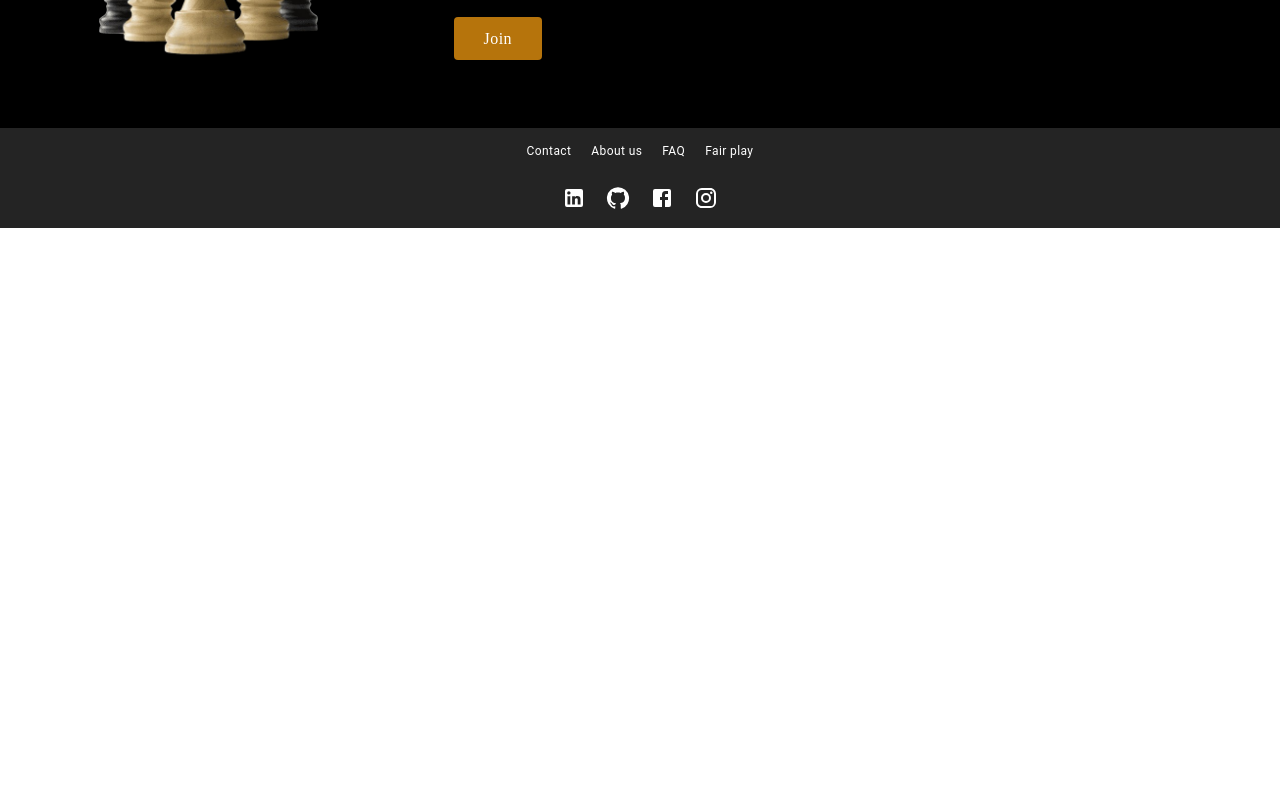
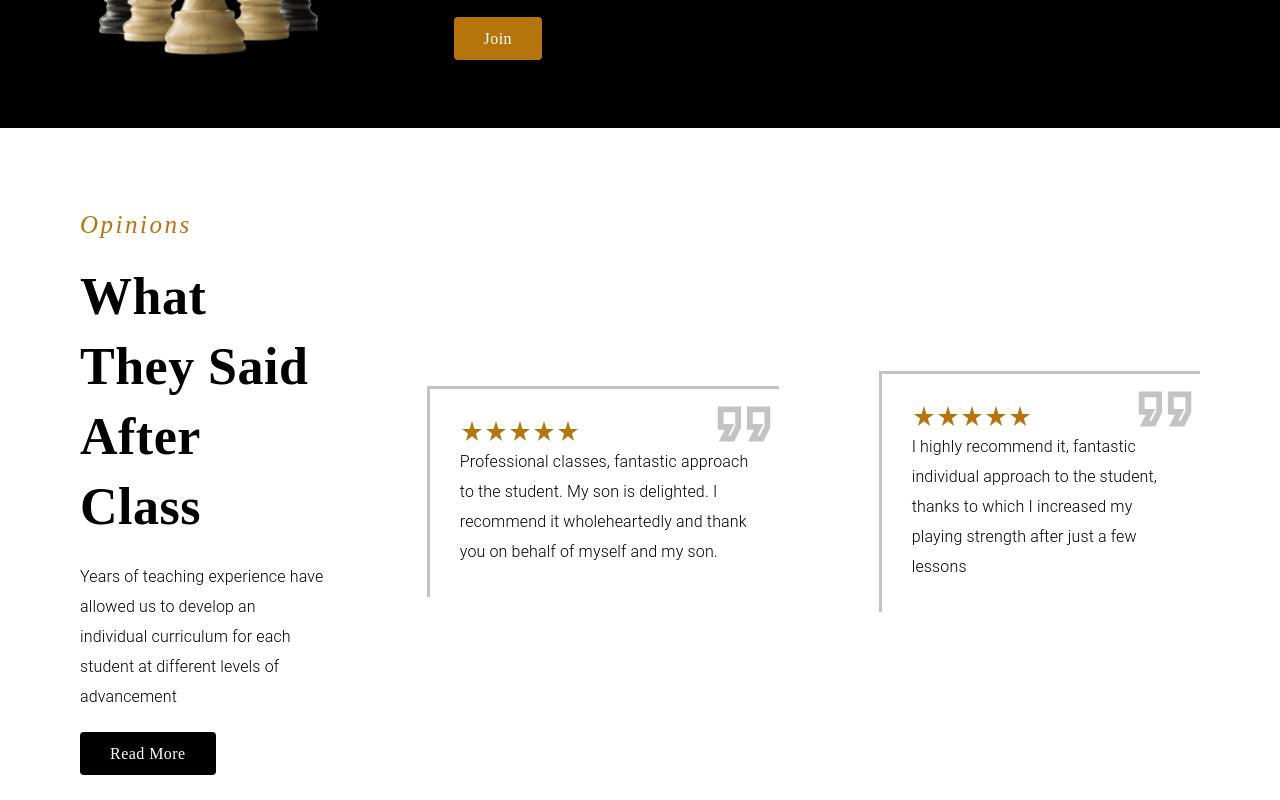
Before and after one commit to sinet77/Chess_Academy, a React (Vite) app: page /courses/private-lesson in a window 1280 px wide. Shown: the part 1500-2300 px from the top of the page. Before the commit the page ends 1728 px from the top, so only its background shows below. Built offline with nearby package versions, Linux system fonts and the light colour scheme.

Commit message:
reviews added

```diff
--- a/src/PrivateLesson/PrivateLesson.style.ts
+++ b/src/PrivateLesson/PrivateLesson.style.ts
@@ -111,7 +111,6 @@ export const BenefitsTile: SxProps = {
 export const BenefitsBigTitle: SxProps = {
   fontFamily: "Playfair Display",
   fontSize: "25px",
-
   fontWeight: "500",
   lineHeight: "34px",
   letterSpacing: "0.1em",
@@ -152,3 +151,33 @@ export const List: SxProps = {
   gap: 10,
   listStylePosition: "inside",
 };
+
+export const ReadButton: SxProps = {
+  color: "white",
+  backgroundColor: "#000000",
+  fontFamily: "Playfair Display",
+  fontSize: "16px",
+  fontWeight: "500",
+  lineHeight: "23px",
+  textTransform: "none",
+  padding: "10px 30px",
+  "&:hover": {
+    backgroundColor: "#B6740C",
+  },
+};
+
+export const ReviewsTile: SxProps = {
+  padding: "80px",
+  display: "flex",
+  justifyContent: "center",
+  alignItems: "center",
+  gap: "100px",
+  backgroundColor: "#FFFFFF",
+};
+
+export const StarOpinion: SxProps = {
+  borderLeft: "3px solid #C3C3C3",
+  borderTop: "3px solid #C3C3C3",
+  padding: "30px",
+  position: "relative",
+};
--- a/src/PrivateLesson/PrivateLesson.tsx
+++ b/src/PrivateLesson/PrivateLesson.tsx
@@ -6,12 +6,18 @@ import {
   chess_private_lesson,
 } from "../assets/PrivateLessonImages.js";
 import CheckIcon from "@mui/icons-material/Check";
+import StarRateIcon from "@mui/icons-material/StarRate";
+import FormatQuoteOutlinedIcon from "@mui/icons-material/FormatQuoteOutlined";
 
 export default function PrivateLesson() {
   const navigate = useNavigate();
 
   function handleJoinButtonClick() {
     navigate("/courses");
+  }
+
+  function handleReadMeButtonClick() {
+    window.location.href = "https://www.e-korepetycje.net/pawel608/szachy";
   }
   return (
     <Box>
@@ -75,6 +81,62 @@ export default function PrivateLesson() {
           </Button>
         </Box>
       </Box>
+      <Box sx={style.ReviewsTile}>
+        <Box sx={style.Titles}>
+          <Typography sx={style.SmallTitle}>Opinions</Typography>
+          <Typography sx={style.BigTitle}>
+            What They Said After Class
+          </Typography>
+          <Typography sx={{ ...style.DescriptionHeader, color: "#000000" }}>
+            Years of teaching experience have allowed us to develop an
+            individual curriculum for each student at different levels of
+            advancement
+          </Typography>
+          <Button onClick={handleReadMeButtonClick} sx={style.ReadButton}>
+            Read More
+          </Button>
+        </Box>
+        <Box sx={style.StarOpinion}>
+          {Array.from({ length: 5 }, (_, index) => (
+            <StarRateIcon key={index} sx={{ color: "#B6740C" }} />
+          ))}
+          <Typography sx={{ ...style.DescriptionHeader, color: "#000000" }}>
+            Professional classes, fantastic approach to the student. My son is
+            delighted. I recommend it wholeheartedly and thank you on behalf of
+            myself and my son.
+          </Typography>
+          <FormatQuoteOutlinedIcon
+            sx={{
+              color: "#C3C3C3",
+              fontSize: "70px",
+              position: "absolute",
+              top: "0",
+              right: "0",
+              zIndex: 0,
+            }}
+          />
+        </Box>
+        <Box sx={style.StarOpinion}>
+          {Array.from({ length: 5 }, (_, index) => (
+            <StarRateIcon key={index} sx={{ color: "#B6740C" }} />
+          ))}
+          <Typography sx={{ ...style.DescriptionHeader, color: "#000000" }}>
+            I highly recommend it, fantastic individual approach to the student,
+            thanks to which I increased my playing strength after just a few
+            lessons
+          </Typography>
+          <FormatQuoteOutlinedIcon
+            sx={{
+              color: "#C3C3C3",
+              fontSize: "70px",
+              position: "absolute",
+              top: "0",
+              right: "0",
+              zIndex: 0,
+            }}
+          />
+        </Box>
+      </Box>
     </Box>
   );
 }
```
